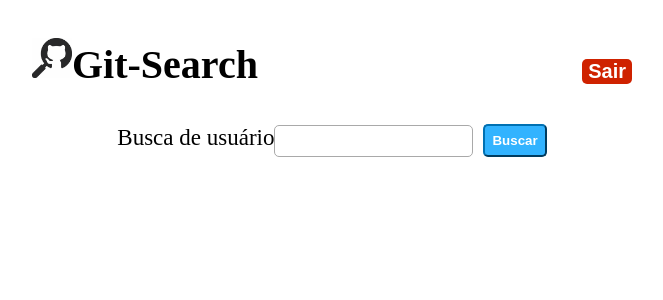
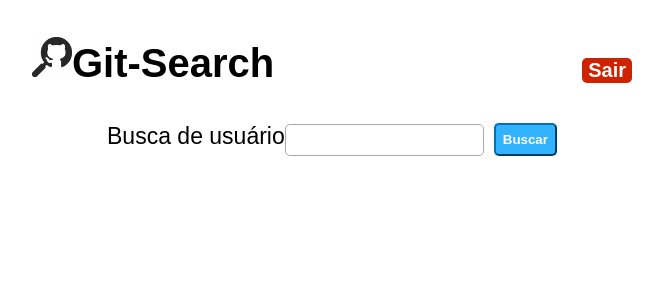
Before and after one commit to mpessini/gitsearch, a React (Create React App) app: page /searchpage in a window 1280 px wide. Shown: the top 300 px of the page, without its empty margins (308-971 px from the left). Built offline with nearby package versions, Linux system fonts and the light colour scheme.

Commit message:
Update styles.js

```diff
--- a/src/styles.js
+++ b/src/styles.js
@@ -14,6 +14,7 @@ export const SearchBody = styled.div`
   align-items: center;
   display: flex;
   flex-direction: column;
+  font-family: sans-serif;
   justify-content: center;
 `;
 
@@ -22,6 +23,7 @@ export const HeaderStyle = styled.header`
   align-items: center;
   display: flex;
   flex-direction: column;
+  font-family: sans-serif;
   justify-content: center;
   width: 80%;
 
```
